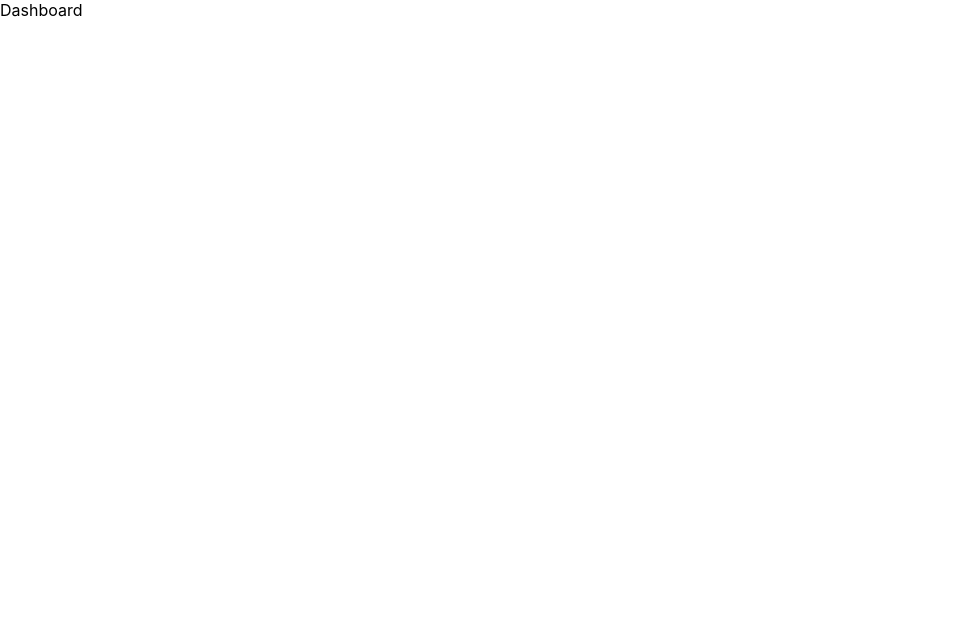
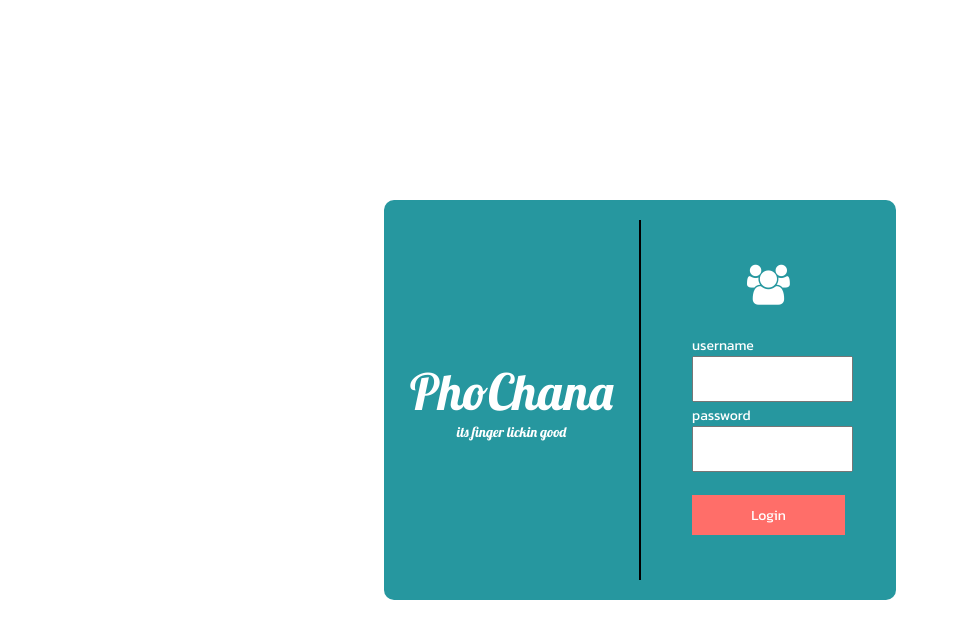
Before and after one commit to teethat-lsk/PhochanaFrontEnd, a React (Create React App) app in the folder dashboard/: page /login in a window 1280 px wide. Shown: the top 638 px of the page, without its empty margins (0-958 px from the left). Built offline with nearby package versions, Linux system fonts and the light colour scheme.

Commit message:
Login without API

```diff
--- a/dashboard/src/App.css
+++ b/dashboard/src/App.css
@@ -1,38 +1,16 @@
-.App {
-  text-align: center;
+html,
+body {
+	font-family: 'Kanit', sans-serif;
+	-webkit-font-smoothing: antialiased;
+	-moz-osx-font-smoothing: grayscale;
 }
 
-.App-logo {
-  height: 40vmin;
-  pointer-events: none;
+.noselect {
+	-webkit-touch-callout: none; /* iOS Safari */
+	-webkit-user-select: none; /* Safari */
+	-khtml-user-select: none; /* Konqueror HTML */
+	-moz-user-select: none; /* Old versions of Firefox */
+	-ms-user-select: none; /* Internet Explorer/Edge */
+	user-select: none; /* Non-prefixed version, currently
+                                  supported by Chrome, Edge, Opera and Firefox */
 }
-
-@media (prefers-reduced-motion: no-preference) {
-  .App-logo {
-    animation: App-logo-spin infinite 20s linear;
-  }
-}
-
-.App-header {
-  background-color: #282c34;
-  min-height: 100vh;
-  display: flex;
-  flex-direction: column;
-  align-items: center;
-  justify-content: center;
-  font-size: calc(10px + 2vmin);
-  color: white;
-}
-
-.App-link {
-  color: #61dafb;
-}
-
-@keyframes App-logo-spin {
-  from {
-    transform: rotate(0deg);
-  }
-  to {
-    transform: rotate(360deg);
-  }
-}
--- a/dashboard/src/App.js
+++ b/dashboard/src/App.js
@@ -12,7 +12,7 @@ function App() {
 	return (
 		<Router>
 			<Switch>
-				<Route path='/' component={Dashboard} />
+				<Route path='/' exact component={Dashboard} />
 				<Route path='/login' component={Login} />
 			</Switch>
 		</Router>
--- a/dashboard/src/components/Login/index.js
+++ b/dashboard/src/components/Login/index.js
@@ -1,7 +1,29 @@
 import './login.css';
 
 const Login = () => {
-	return <div>Login Page</div>;
+	return (
+		<div className='login_container noselect'>
+			<div className='login_body_container'>
+				<div className='login_logo_container'>
+					<div style={{ fontSize: '50px' }}>PhoChana</div>
+					<div>its finger lickin good</div>
+				</div>
+				<div className='line'></div>
+				<div className='login_input_container'>
+					<i class='fa fa-users icon' aria-hidden='true'></i>
+					<div className='input_container'>
+						<div>username</div>
+						<input className='custom_input'></input>
+					</div>
+					<div className='input_container'>
+						<div>password</div>
+						<input className='custom_input' type='password'></input>
+					</div>
+					<div className='btn_login'>Login</div>
+				</div>
+			</div>
+		</div>
+	);
 };
 
 export default Login;
--- a/dashboard/src/components/Login/login.css
+++ b/dashboard/src/components/Login/login.css
@@ -0,0 +1,84 @@
+.login_container {
+	/* background-color: antiquewhite; */
+	width: 100vw;
+	height: 100vh;
+	display: flex;
+	align-items: center;
+	justify-content: center;
+	font-size: 14px;
+	color: white;
+}
+
+.login_body_container {
+	background-color: #26979f;
+	width: 40vw;
+	height: 50vh;
+	border-radius: 10px;
+	display: flex;
+	justify-content: center;
+	align-items: center;
+}
+
+.login_logo_container {
+	width: 50%;
+	height: 100%;
+	display: flex;
+	align-items: center;
+	justify-content: center;
+	flex-direction: column;
+	font-family: 'Lobster', cursive;
+	color: white;
+}
+
+.line {
+	background-color: black;
+	width: 2px;
+	height: 90%;
+}
+
+.login_input_container {
+	width: 50%;
+	height: 100%;
+	display: flex;
+	flex-direction: column;
+	align-items: center;
+	justify-content: center;
+
+	/* background-color: blue; */
+}
+
+.btn_login {
+	background-color: #ff6e69;
+	width: 60%;
+	height: 5vh;
+	margin-top: 40px;
+	display: flex;
+	align-items: center;
+	justify-content: center;
+	cursor: pointer;
+}
+
+.btn_login:active {
+	opacity: 50%;
+}
+
+.input_container {
+	margin-top: 20px;
+	margin-bottom: 10px;
+	width: 60%;
+	height: 5vh;
+}
+
+.custom_input {
+	width: 100%;
+	height: 100%;
+}
+
+.custom_input:focus {
+	outline: none;
+}
+
+.icon {
+	font-size: 40px;
+	margin-bottom: 10px;
+}
```
Also changed, not shown: dashboard/public/logo192.png (deleted), dashboard/public/logo512.png (deleted).
